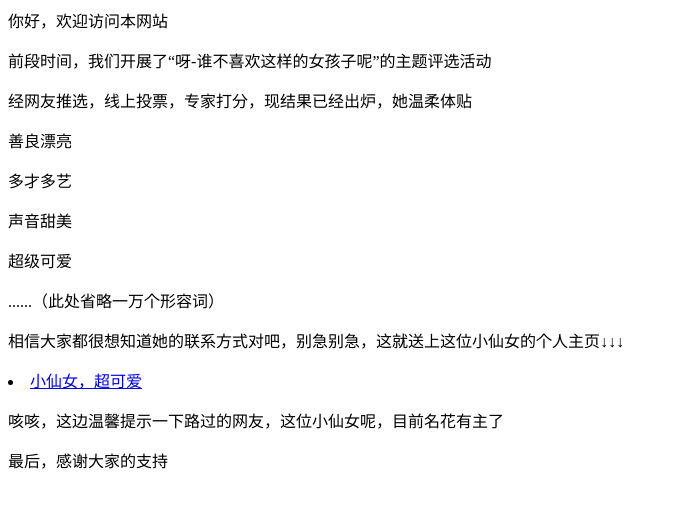
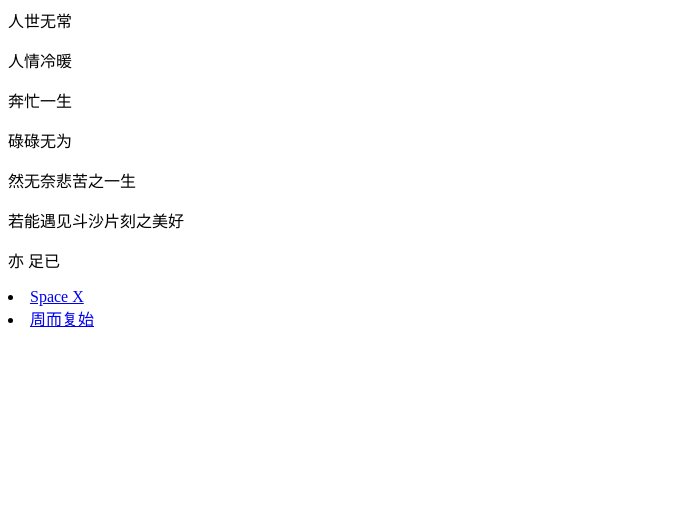
Before and after one commit to SpaceX-1997/SpaceX-1997.github.io, a plain HTML site: page index.html in a window 1280 px wide. Shown: the whole page, without its empty margins (0-677 px from the left). Drawn offline with Linux system fonts and the light colour scheme.

Commit message:
Update index.html

```diff
--- a/index.html
+++ b/index.html
@@ -1,14 +1,11 @@
-<p>你好，欢迎访问本网站</p>
-<p>前段时间，我们开展了“呀-谁不喜欢这样的女孩子呢”的主题评选活动</p>
-<p>经网友推选，线上投票，专家打分，现结果已经出炉，她温柔体贴 </p>
-<p>善良漂亮</p>
-<p>多才多艺</p>
-<p>声音甜美</p>
-<p>超级可爱</p>
-<p>......（此处省略一万个形容词）</p>
-<p>相信大家都很想知道她的联系方式对吧，别急别急，这就送上这位小仙女的个人主页↓↓↓</p>
+                                              <p>人世无常</p>
+                                              <p>人情冷暖</p>
+                                              <p>奔忙一生 </p>
+                                              <p>碌碌无为</p>
+                                              <p>然无奈悲苦之一生</p>
+                                              <p>若能遇见斗沙片刻之美好</p>
+                                              <p>亦 足已</p>
 
-<li> <a href="https://weibo.com/u/7154764795">小仙女，超可爱</a> </li>
-<p>咳咳，这边温馨提示一下路过的网友，这位小仙女呢，目前名花有主了</p>
-<p>最后，感谢大家的支持</p>
+                                              <li> <a href="https://www.spacex.com/">Space X</a> </li>
+                                              <li> <a href="https://spacex-1997.github.io/">周而复始</a> </li>
 </ul>
```
